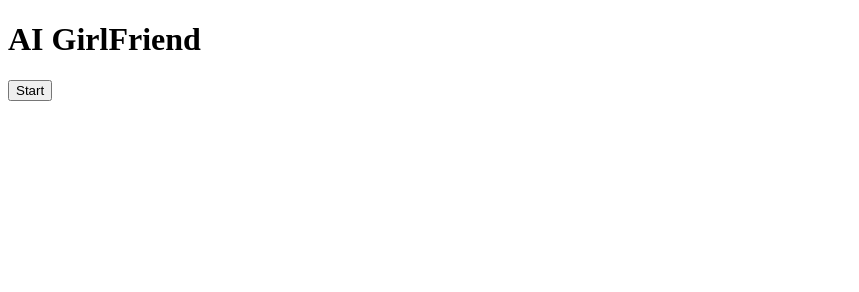
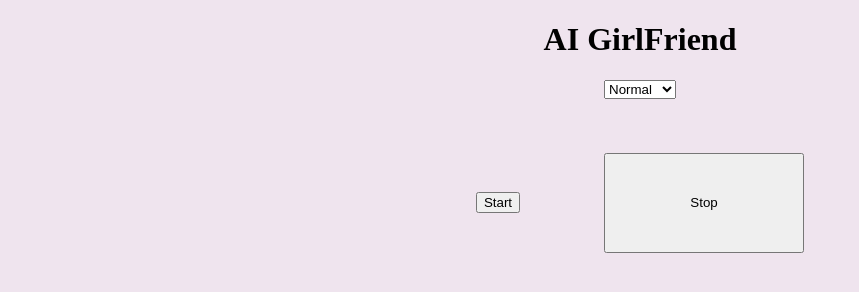
Before and after one commit to murugansekar/check, a website: page public/index.html in a window 1280 px wide. Shown: the whole page, without its empty margins (0-859 px from the left). Drawn offline with nearby package versions, Linux system fonts and the light colour scheme.

Commit message:
whole page centered, added stop button and increased button size,  added dropdown

```diff
--- a/public/index.html
+++ b/public/index.html
@@ -9,12 +9,25 @@
   </head>
 
 
-<body>
+<body style="background-color:rgb(239, 228, 238);text-align:center">
 <h1>AI GirlFriend</h1>
+
+<select name="mode" id="mode">
+  <option value="normal" selected>Normal</option>
+  <option value="naughty">Naughty</option>
+</select>
+
+<br><br>
+<br><br>
+
 
 <div class="center">
   <button id="start_button" onclick="startButton(event)">
     Start
+  </button>
+  &emsp; &emsp; &emsp; &emsp;
+  <button id="start_button" style="height:100px;width:200px" onclick="startButton(event)">
+    Stop
   </button>
 </div>
 
```
